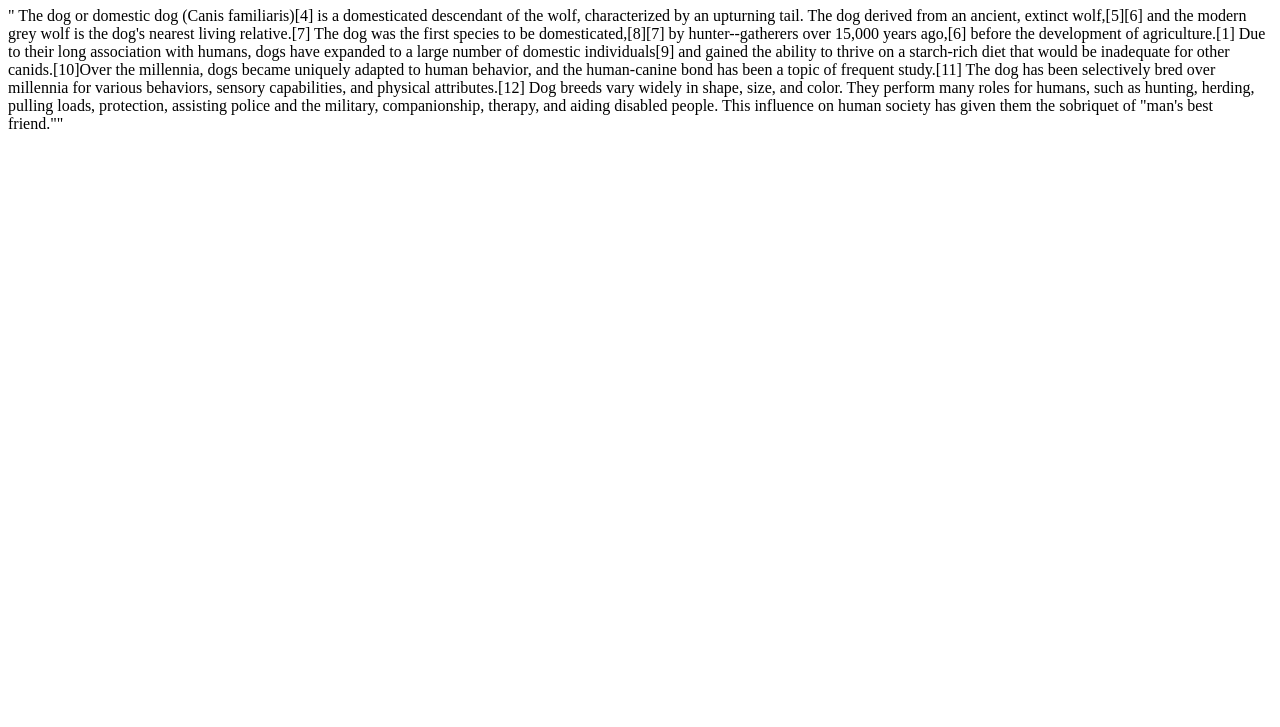
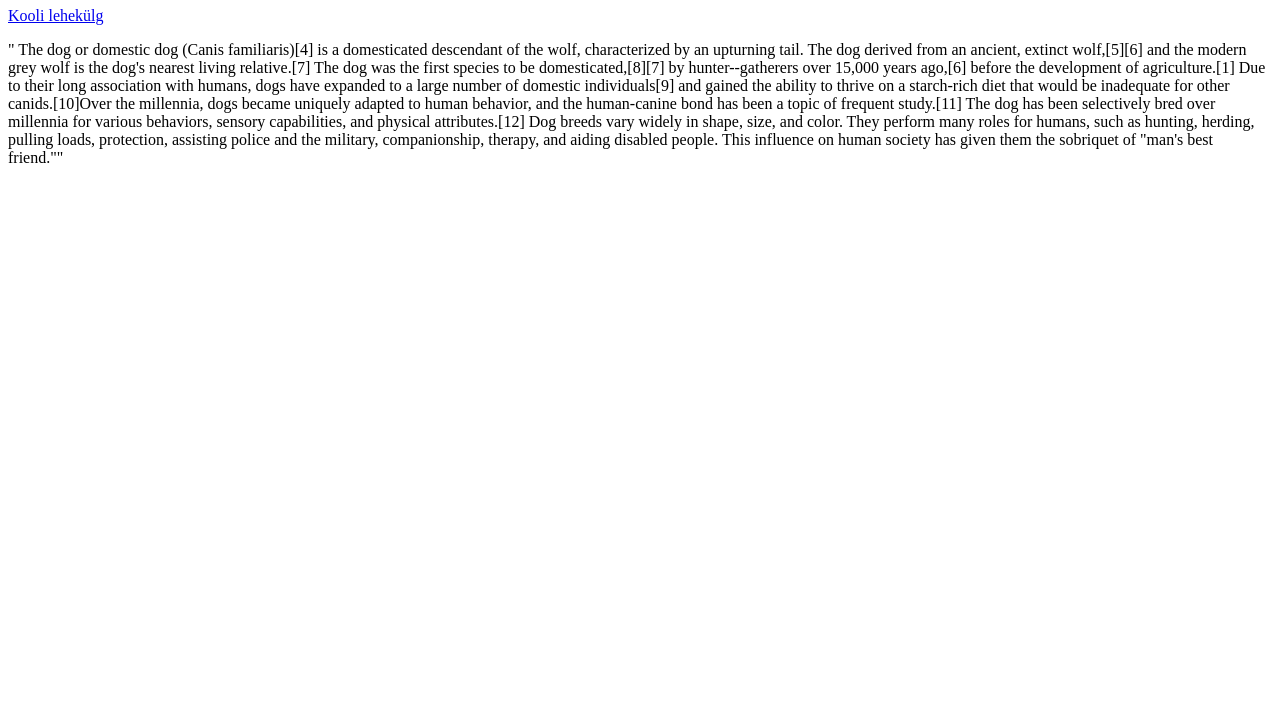
Before and after one commit to tempestcannoli/tempestcannoli.github.com, a plain HTML site: page index.htm in a window 1280 px wide. Shown: the part 73-800 px from the top of the page. Drawn offline with Linux system fonts and the light colour scheme.

Commit message:
Update index.htm

```diff
--- a/index.htm
+++ b/index.htm
@@ -6,6 +6,7 @@
 </head>
 <body>
 <h1>Tere!</h1>
+  <a href="https://taltech.ee/">Kooli lehekülg</a>
   <p> " The dog or domestic dog (Canis familiaris)[4] is a domesticated descendant of the wolf, characterized by an upturning tail. The dog derived from an ancient, extinct wolf,[5][6] and the modern grey wolf is the dog's nearest living relative.[7] The dog was the first species to be domesticated,[8][7] by hunter--gatherers over 15,000 years ago,[6] before the development of agriculture.[1]
 
 Due to their long association with humans, dogs have expanded to a large number of domestic individuals[9] and gained the ability to thrive on a starch-rich diet that would be inadequate for other canids.[10]Over the millennia, dogs became uniquely adapted to human behavior, and the human-canine bond has been a topic of frequent study.[11]
```
